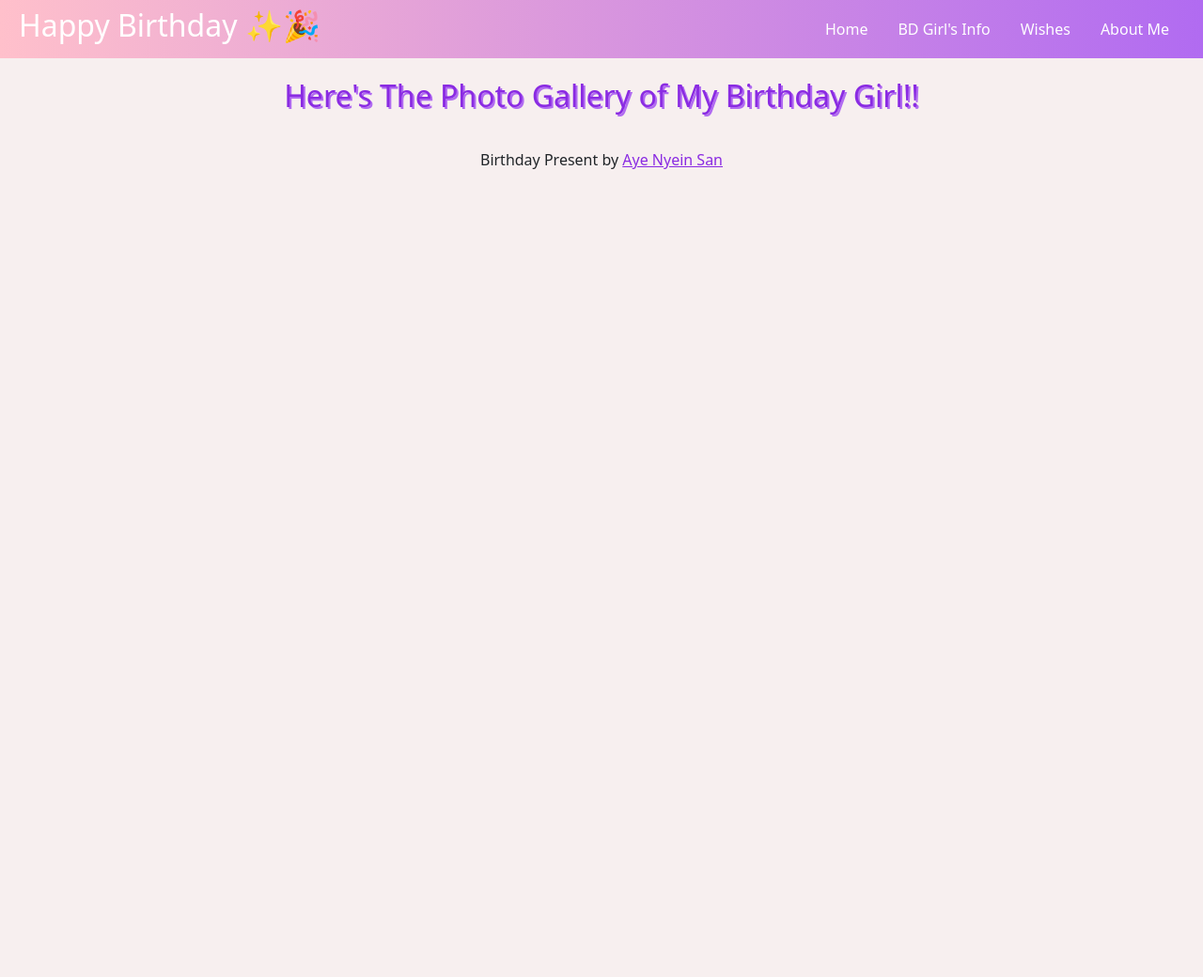
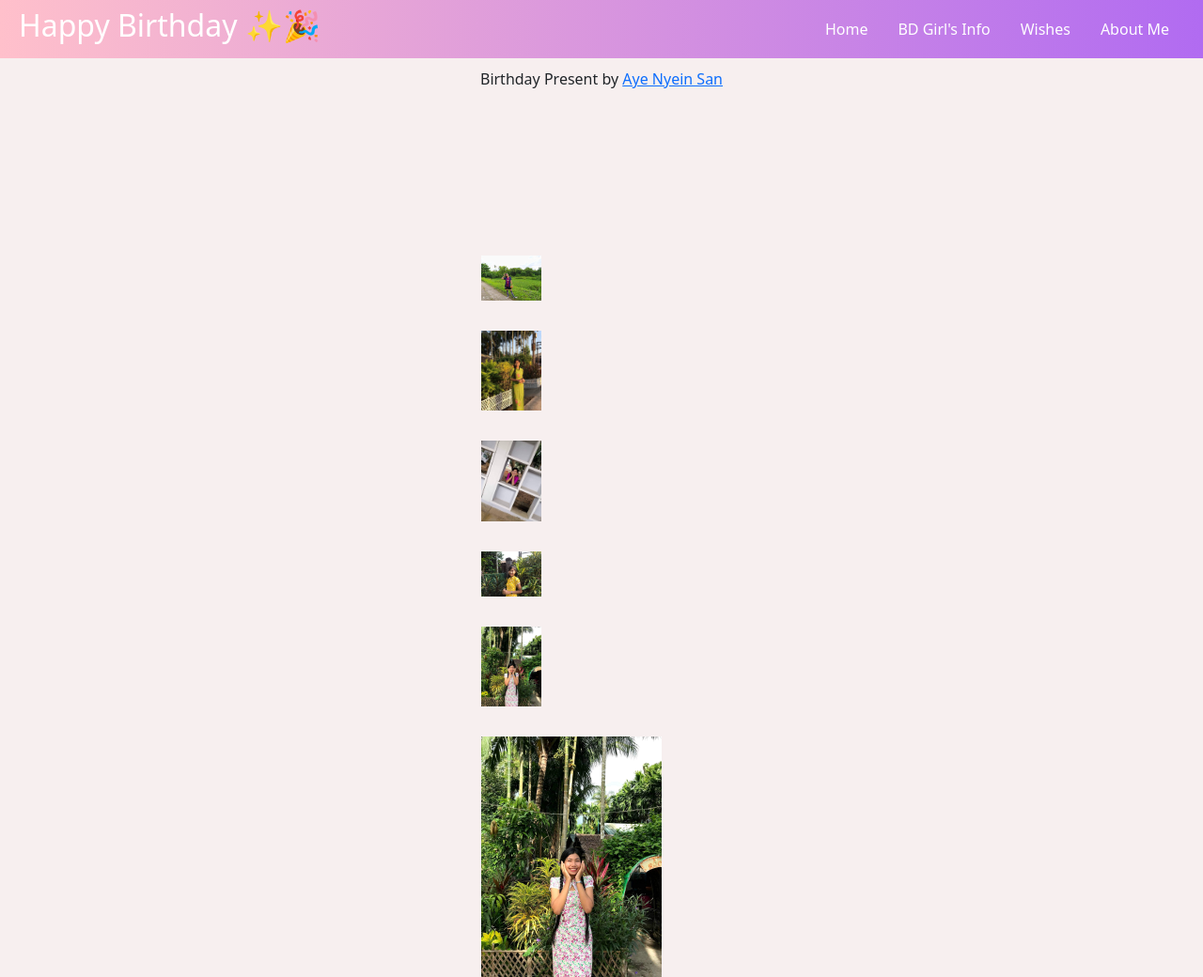
Before and after one commit to ayenyein22/mayphyo_responsive, a plain HTML site: page htmlpages/photogallery.html in a window 1280 px wide. Shown: the whole page at 94% size. Before the commit the page ends 800 px from the top, so only its background shows below. Drawn offline with nearby package versions, Linux system fonts and the light colour scheme; files whose address does not match are found by name.

Commit message:
tried photo gallery(failed)

```diff
--- a/csspages/photogallery.css
+++ b/csspages/photogallery.css
@@ -1,18 +1,34 @@
-.photo {
-  width: 70%;
-  height: 90%;
+* {
+  margin: 0;
+  padding: 0;
+}
+.middle-body-img {
+  width: 30%;
+  height: 30%;
+}
+.s-photo {
+  width: 10%;
+  height: 10%;
   object-fit: cover;
   object-position: center;
+  height: 10%;
+  margin: 5% 0;
+  display: block;
+  cursor: pointer;
 }
-.top-text {
-  font-size: 1.5em;
-  color: var(--text-color);
+.small-photo {
+  float: left;
 }
-.gal-header-text {
-  color: var(--text-color);
-  font-size: 2em;
-  text-shadow: 2px 2px var(--background-color);
+.photo {
+  top: 50%;
+  left: 50%;
+  transform: translate(-20%, -20%);
+  position: absolute;
 }
-.name-link {
-  color: var(--text-color);
+.b-photo {
+  width: 30%;
+  height: 30%;
 }
+.big-photo {
+  float: right;
+}
--- a/htmlpages/photogallery.html
+++ b/htmlpages/photogallery.html
@@ -19,7 +19,7 @@
     <link rel="stylesheet" href="/csspages/general.css" />
   </head>
   <body>
-    <nav class="p-2 navbar navbar-expand-lg bg-body-tertiary">
+    <nav class="p-2 navigator navbar navbar-expand-lg bg-body-tertiary">
       <div class="container-fluid">
         <h2 class="header-text">Happy Birthday ✨🎉</h2>
         <button
@@ -47,7 +47,12 @@
               <a class="nav-link" href="../htmlpages/wishes.html">Wishes</a>
             </li>
             <li class="nav-item mx-2">
-              <a class="nav-link">About Me</a>
+              <a
+                class="nav-link"
+                href="https://cute-concha-289e65.netlify.app/"
+                target="_blank"
+                >About Me</a
+              >
             </li>
           </ul>
         </div>
@@ -59,7 +64,42 @@
       </p>
     </div>
     <!--gallery-->
-
+    <div class="photo">
+      <div class="small-photo">
+        <img
+          src="/images/images_people/mayphyo-sport.jpeg"
+          alt="May Phyo Pwint"
+          class="s-photo"
+        />
+        <img
+          src="/images/images_people/mayphyo-green.jpeg"
+          alt="May Phyo Pwint"
+          class="s-photo"
+        />
+        <img
+          src="/images/images_people/mayphyo-um1.jpeg"
+          alt="May Phyo Pwint"
+          class="s-photo"
+        />
+        <img
+          src="/images/images_people/mayphyo-yellow.jpeg"
+          alt="May Phyo Pwint"
+          class="s-photo"
+        />
+        <img
+          src="/images/images_people/mayphyo-header-photo.jpeg"
+          alt="May Phyo Pwint"
+          class="s-photo"
+        />
+      </div>
+      <div class="big-photo">
+        <img
+          src="/images/images_people/mayphyo-header-photo.jpeg"
+          alt="May Phyo Pwint"
+          class="b-photo"
+        />
+      </div>
+    </div>
     <!--gallery-->
     <footer>
       <p class="text-center">
```
Also changed, not shown: htmlpages/info.html (+8 -2 lines), htmlpages/wishes.html (+12 -2 lines), index.html (+6 -1 lines).
